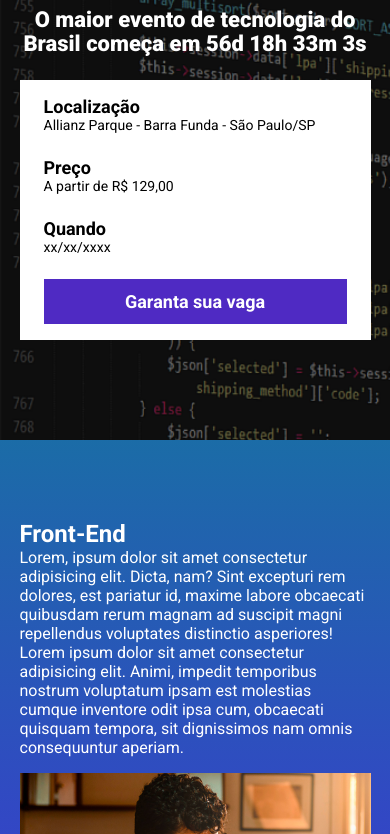
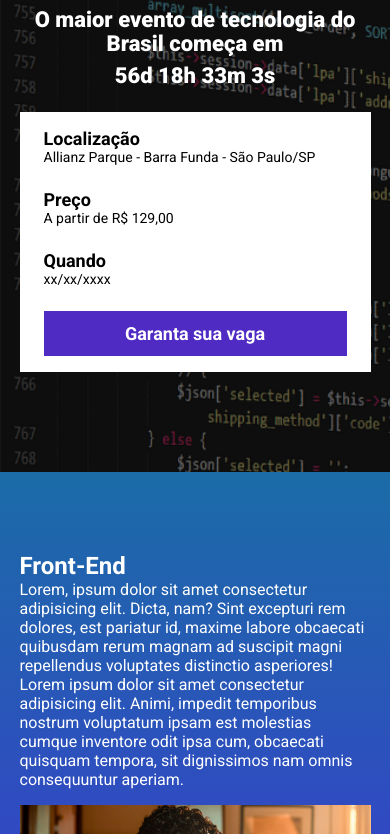
Before and after one commit to AndersonFSilva3000/ebac_tech_talks, a website built with Parcel: page src/index.html in a window 390 px wide. Shown: the part 120-954 px from the top of the page. Built offline with nearby package versions, Linux system fonts and the light colour scheme.

Commit message:
Correção de bug no span do hero

```diff
--- a/src/styles/_hero.scss
+++ b/src/styles/_hero.scss
@@ -46,6 +46,11 @@
       font-size: 1.375rem;
       line-height: 1.5rem;
       margin: 1.5rem 0;
+
+      span {
+        display: block;
+        margin-top: .5rem;
+      }
     }
   }
 }
```
